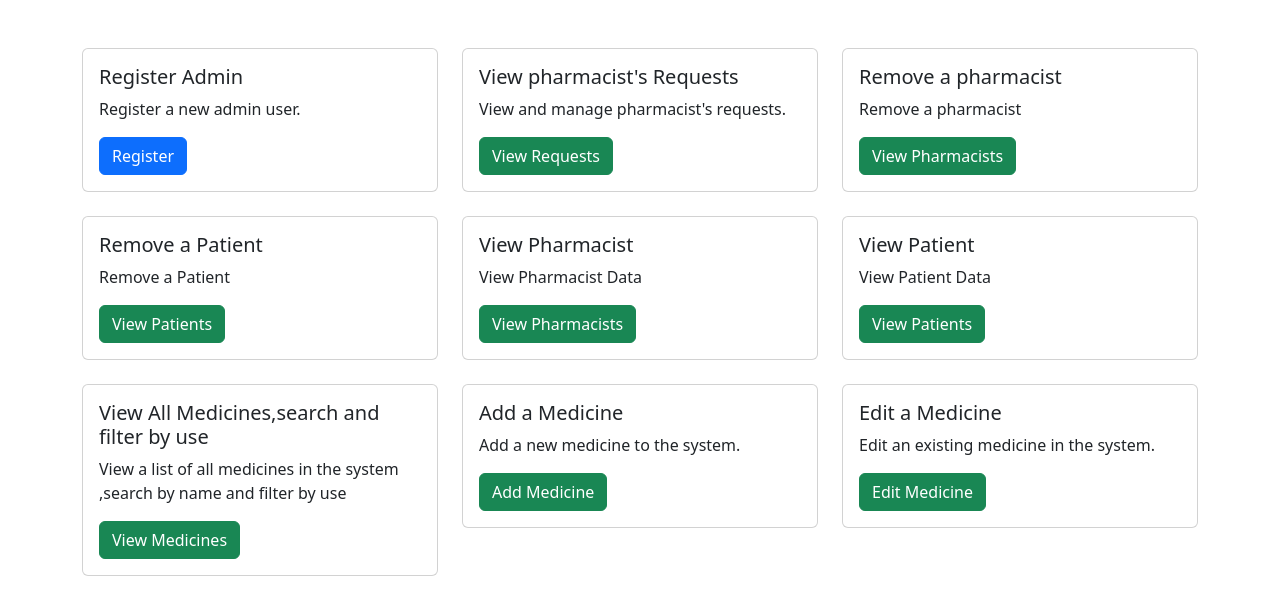
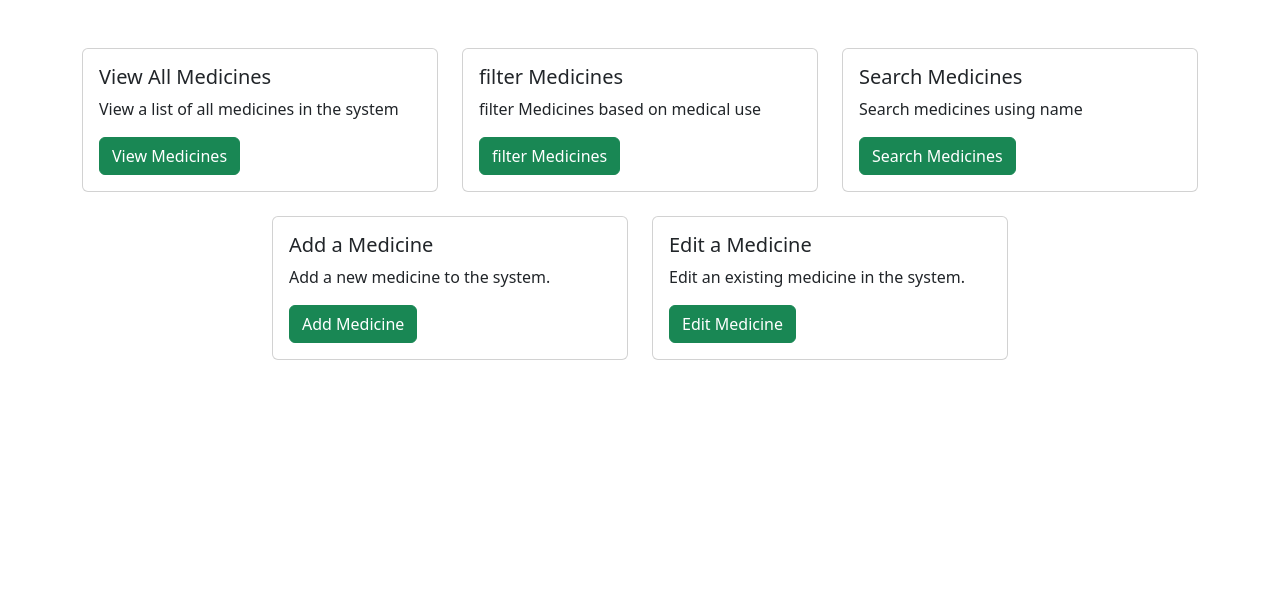
Before and after one commit to ACLIENS-ACL/pharmacy, a React (Vite) app in the folder pharmacy/: page /pharmacist in a window 1280 px wide. Shown: the top 614 px of the page. Built offline with nearby package versions, Linux system fonts and the light colour scheme; no server answers.

Commit message:
Add files via upload

```diff
--- a/pharmacy/src/App.jsx
+++ b/pharmacy/src/App.jsx
@@ -9,9 +9,15 @@ import RemovePharmacist from './removePharmacist'
 import RemovePatient from './removePatient'
 import ViewPharmacist from './viewPharmacist'
 import ViewPatient from './viewPatient'
-import Meds from './meds'
 import AddMed from './addmed';
 import EditMed from './editmed';
+import PharmacistDashboard from './pharmacist';
+import PatientDashboard from './patient';
+import FilterMedicines from './FilterMedicines';
+import SearchMedicine from './SearchByName';
+import ViewAllMedicines from './ViewAllMedicines';
+import ViewAllMedicinesP from './ViewAllMedicinespharmacist';
+import PharmacistRegistrationForm from './makeReq'
 import { BrowserRouter, Route, Routes, Navigate } from 'react-router-dom';
 
 function App() {
@@ -27,9 +33,15 @@ function App() {
         <Route path="/remove-patient" element={<RemovePatient />} />
         <Route path="/view-pharmacist" element={<ViewPharmacist />} />
         <Route path="/view-patient" element={<ViewPatient />} />
-        <Route path="/view-allmeds" element={<Meds />} />
+        <Route path="/filter-medicines" element={<FilterMedicines />} />
+        <Route path="/search-medicine" element={<SearchMedicine />} />
+        <Route path="/medicines" element={<ViewAllMedicines />} />
+        <Route path="/medicinespharmacist" element={<ViewAllMedicinesP />} />
         <Route path="/add-med" element={<AddMed />} />
         <Route path="/edit-med" element={<EditMed />} />
+        <Route path="/pharmacist" element={<PharmacistDashboard />} />
+        <Route path="/makeReq" element={<PharmacistRegistrationForm />} />
+        <Route path="/patient" element={<PatientDashboard />} />
         <Route path="*" element={<Admin />} />
       </Routes>
     </BrowserRouter>
--- /dev/null
+++ b/pharmacy/src/ViewAllMedicinespharmacist.jsx
@@ -0,0 +1,39 @@
+import React, { useState, useEffect } from 'react';
+import axios from 'axios';
+
+function ViewAllMedicinesP() {
+    const [medicines, setMedicines] = useState([]);
+    const [message, setMessage] = useState('');
+
+    useEffect(() => {
+        // Fetch all medicines from the backend
+        axios.get('http://localhost:3001/medicinespharmacist')
+            .then(response => {
+                setMedicines(response.data);
+            })
+            .catch(error => {
+                console.error(error);
+                setMessage('Error retrieving medicines');
+            });
+    }, []);
+
+    return (
+        <div>
+            <h1>All Medicines</h1>
+            {medicines.map(medicine => (
+                <div key={medicine.id}>
+                    <h2>{medicine.name}</h2>
+                    <img src={medicine.imageUrl} alt={medicine.name} />
+                    <p>Price: ${medicine.price}</p>
+                    <p>Description: {medicine.description}</p>
+                    <p>Medicinal Use: {medicine.medicinalUse}</p>
+                    <p>Available Quantity: {medicine.quantity}</p>
+                    <p>Sales: {medicine.sales}</p>
+                </div>
+            ))}
+            {message && <p>{message}</p>}
+        </div>
+    );
+}
+
+export default ViewAllMedicinesP;
--- a/pharmacy/src/admin.jsx
+++ b/pharmacy/src/admin.jsx
@@ -96,15 +96,12 @@ function AdminDashboard() {
           </MDBCard>
         </MDBCol>
 
-        {/* New Cards */}
-
-
         <MDBCol md="4" className="mb-4">
           <MDBCard>
             <MDBCardBody>
-              <MDBCardTitle>View All Medicines,search and filter by use</MDBCardTitle>
-              <MDBCardText>View a list of all medicines in the system ,search by name and filter by use</MDBCardText>
-              <Link to="/view-allmeds">
+              <MDBCardTitle>View All Medicines</MDBCardTitle>
+              <MDBCardText>View a list of all medicines in the system </MDBCardText>
+              <Link to="/medicines">
                 <MDBBtn color="success">View Medicines</MDBBtn>
               </Link>
             </MDBCardBody>
@@ -114,24 +111,21 @@ function AdminDashboard() {
         <MDBCol md="4" className="mb-4">
           <MDBCard>
             <MDBCardBody>
-              <MDBCardTitle>Add a Medicine</MDBCardTitle>
-              <MDBCardText>Add a new medicine to the system.</MDBCardText>
-              <Link to="/add-med">
-                <MDBBtn color="success">Add Medicine</MDBBtn>
+              <MDBCardTitle>filter Medicines</MDBCardTitle>
+              <MDBCardText> filter Medicines  based on medical use </MDBCardText>
+              <Link to="/filter-medicines">
+                <MDBBtn color="success">filter Medicines</MDBBtn>
               </Link>
             </MDBCardBody>
           </MDBCard>
         </MDBCol>
-
-
-
         <MDBCol md="4" className="mb-4">
           <MDBCard>
             <MDBCardBody>
-              <MDBCardTitle>Edit a Medicine</MDBCardTitle>
-              <MDBCardText>Edit an existing medicine in the system.</MDBCardText>
-              <Link to="/edit-med">
-                <MDBBtn color="success">Edit Medicine</MDBBtn>
+              <MDBCardTitle>Search Medicines</MDBCardTitle>
+              <MDBCardText>Search medicines using name </MDBCardText>
+              <Link to="/search-medicine">
+                <MDBBtn color="success">Search Medicines</MDBBtn>
               </Link>
             </MDBCardBody>
           </MDBCard>
--- /dev/null
+++ b/pharmacy/src/patient.jsx
@@ -0,0 +1,62 @@
+import React, { useEffect } from 'react';
+import { Link, useNavigate } from 'react-router-dom';
+import { MDBBtn, MDBCard, MDBCardBody, MDBCardTitle, MDBCardText, MDBContainer, MDBRow, MDBCol } from 'mdb-react-ui-kit';
+import axios from 'axios';
+
+function PatientDashboard() {
+  const navigate = useNavigate();
+  useEffect(() => {
+    // Fetch admin data from the server
+    axios.get(`http://localhost:3001/patient`)
+      .then((response) => {
+        const responseData = response.data;
+        if (responseData.type !== "patient" || responseData.in !== true) {
+          navigate('/login')
+        }
+      })
+  }, []);
+
+  return (
+    <MDBContainer className="mt-5">
+      <MDBRow className="justify-content-center">
+
+        <MDBCol md="4" className="mb-4">
+          <MDBCard>
+            <MDBCardBody>
+              <MDBCardTitle>View All Medicines</MDBCardTitle>
+              <MDBCardText>View a list of all medicines in the system </MDBCardText>
+              <Link to="/medicines">
+                <MDBBtn color="success">View Medicines</MDBBtn>
+              </Link>
+            </MDBCardBody>
+          </MDBCard>
+        </MDBCol>
+
+        <MDBCol md="4" className="mb-4">
+          <MDBCard>
+            <MDBCardBody>
+              <MDBCardTitle>filter Medicines</MDBCardTitle>
+              <MDBCardText> filter Medicines  based on medical use </MDBCardText>
+              <Link to="/filter-medicines">
+                <MDBBtn color="success">filter Medicines</MDBBtn>
+              </Link>
+            </MDBCardBody>
+          </MDBCard>
+        </MDBCol>
+        <MDBCol md="4" className="mb-4">
+          <MDBCard>
+            <MDBCardBody>
+              <MDBCardTitle>Search Medicines</MDBCardTitle>
+              <MDBCardText>Search medicines using name </MDBCardText>
+              <Link to="/search-medicine">
+                <MDBBtn color="success">Search Medicines</MDBBtn>
+              </Link>
+            </MDBCardBody>
+          </MDBCard>
+        </MDBCol>
+      </MDBRow>
+    </MDBContainer>
+  );
+}
+
+export default PatientDashboard;
--- /dev/null
+++ b/pharmacy/src/pharmacist.jsx
@@ -0,0 +1,85 @@
+import React, { useEffect } from 'react';
+import { Link, useNavigate } from 'react-router-dom';
+import { MDBBtn, MDBCard, MDBCardBody, MDBCardTitle, MDBCardText, MDBContainer, MDBRow, MDBCol } from 'mdb-react-ui-kit';
+import axios from 'axios';
+
+function PharmacistDashboard() {
+  const navigate = useNavigate();
+  useEffect(() => {
+    // Fetch admin data from the server
+    axios.get(`http://localhost:3001/pharmacist`)
+      .then((response) => {
+        const responseData = response.data;
+        if (responseData.type !== "pharmacist" || responseData.in !== true) {
+          navigate('/login')
+        }
+      })
+  }, []);
+
+  return (
+    <MDBContainer className="mt-5">
+      <MDBRow className="justify-content-center">
+
+        <MDBCol md="4" className="mb-4">
+          <MDBCard>
+            <MDBCardBody>
+              <MDBCardTitle>View All Medicines</MDBCardTitle>
+              <MDBCardText>View a list of all medicines in the system </MDBCardText>
+              <Link to="/medicinespharmacist">
+                <MDBBtn color="success">View Medicines</MDBBtn>
+              </Link>
+            </MDBCardBody>
+          </MDBCard>
+        </MDBCol>
+
+        <MDBCol md="4" className="mb-4">
+          <MDBCard>
+            <MDBCardBody>
+              <MDBCardTitle>filter Medicines</MDBCardTitle>
+              <MDBCardText> filter Medicines  based on medical use </MDBCardText>
+              <Link to="/filter-medicines">
+                <MDBBtn color="success">filter Medicines</MDBBtn>
+              </Link>
+            </MDBCardBody>
+          </MDBCard>
+        </MDBCol>
+        <MDBCol md="4" className="mb-4">
+          <MDBCard>
+            <MDBCardBody>
+              <MDBCardTitle>Search Medicines</MDBCardTitle>
+              <MDBCardText>Search medicines using name </MDBCardText>
+              <Link to="/search-medicine">
+                <MDBBtn color="success">Search Medicines</MDBBtn>
+              </Link>
+            </MDBCardBody>
+          </MDBCard>
+        </MDBCol>
+        <MDBCol md="4" className="mb-4">
+          <MDBCard>
+            <MDBCardBody>
+              <MDBCardTitle>Add a Medicine</MDBCardTitle>
+              <MDBCardText>Add a new medicine to the system.</MDBCardText>
+              <Link to="/add-med">
+                <MDBBtn color="success">Add Medicine</MDBBtn>
+              </Link>
+            </MDBCardBody>
+          </MDBCard>
+        </MDBCol>
+
+        <MDBCol md="4" className="mb-4">
+          <MDBCard>
+            <MDBCardBody>
+              <MDBCardTitle>Edit a Medicine</MDBCardTitle>
+              <MDBCardText>Edit an existing medicine in the system.</MDBCardText>
+              <Link to="/edit-med">
+                <MDBBtn color="success">Edit Medicine</MDBBtn>
+              </Link>
+            </MDBCardBody>
+          </MDBCard>
+        </MDBCol>
+      </MDBRow>
+    </MDBContainer>
+  );
+}
+
+export default PharmacistDashboard;
--- a/pharmacy/src/pharmacistsReq.jsx
+++ b/pharmacy/src/pharmacistsReq.jsx
@@ -59,7 +59,6 @@ function PharmacistsRequests() {
         {requests.map((request) => (
           <li key={request._id}>
             <strong>Name:</strong> {request.name}<br />
-            <strong>Specialization:</strong> {request.specialization}<br />
             <strong>Other Properties:</strong>
             <ul>
               {Object.keys(request)
--- a/pharmacy/src/removePharmacist.jsx
+++ b/pharmacy/src/removePharmacist.jsx
@@ -97,7 +97,6 @@ function RemovePharmacist() {
         {filteredPharmacists.map((request) => (
           <li key={request._id}>
             <strong>Name:</strong> {request.name}<br />
-            <strong>Specialization:</strong> {request.specialization}<br />
             <strong>Other Properties:</strong>
             <ul>
               {Object.keys(request)
--- a/pharmacy/src/viewPatient.jsx
+++ b/pharmacy/src/viewPatient.jsx
@@ -82,7 +82,6 @@ function ViewPatient() {
           {filteredPatients.map((request) => (
             <li key={request._id}>
               <strong>Name:</strong> {request.name}<br />
-              <strong>Specialization:</strong> {request.specialization}<br />
               <strong>Other Properties:</strong>
               <ul>
                 {Object.keys(request)
--- a/pharmacy/src/viewPharmacist.jsx
+++ b/pharmacy/src/viewPharmacist.jsx
@@ -82,7 +82,6 @@ function ViewPharmacist() {
           {filteredPharmacists.map((request) => (
             <li key={request._id}>
               <strong>Name:</strong> {request.name}<br />
-              <strong>Specialization:</strong> {request.specialization}<br />
               <strong>Other Properties:</strong>
               <ul>
                 {Object.keys(request)
```
Also changed, not shown: pharmacy/src/login.jsx (+10 -1 lines).
